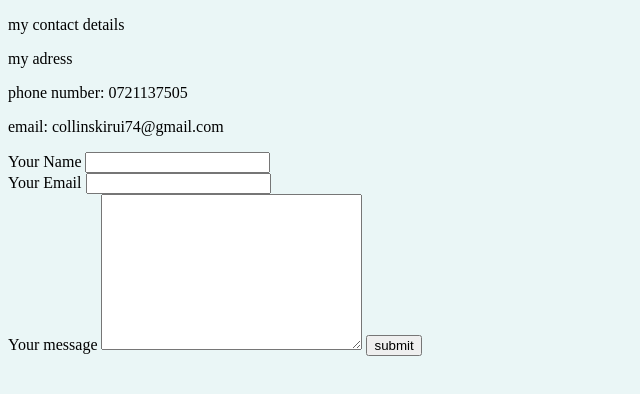
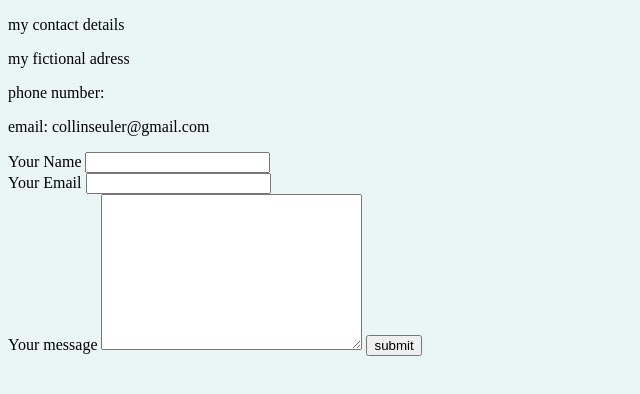
Before and after one commit to collinskirui74/cv, a plain HTML site: page contact-me.html in a window 1280 px wide. Shown: the whole page, without its empty margins (0-640 px from the left). Drawn offline with Linux system fonts and the light colour scheme.

Commit message:
Revise contact information in contact-me.html
Updated contact details and corrected address.

```diff
--- a/contact-me.html
+++ b/contact-me.html
@@ -7,9 +7,9 @@
   </head>
   <body>
     <p>my contact details</p>
-    <p>my adress</p>
-    <p>phone number: 0721137505</p>
-    <p>email: collinskirui74@gmail.com</p>
+    <p>my fictional adress</p>
+    <p>phone number: </p>
+    <p>email: collinseuler@gmail.com</p>
     <form action="mailto: collinseuler@gmail.com" method="post" enctype="text/plain">
       <label>Your Name</label>
       <input type="text" name="Your Name" value="">
```
